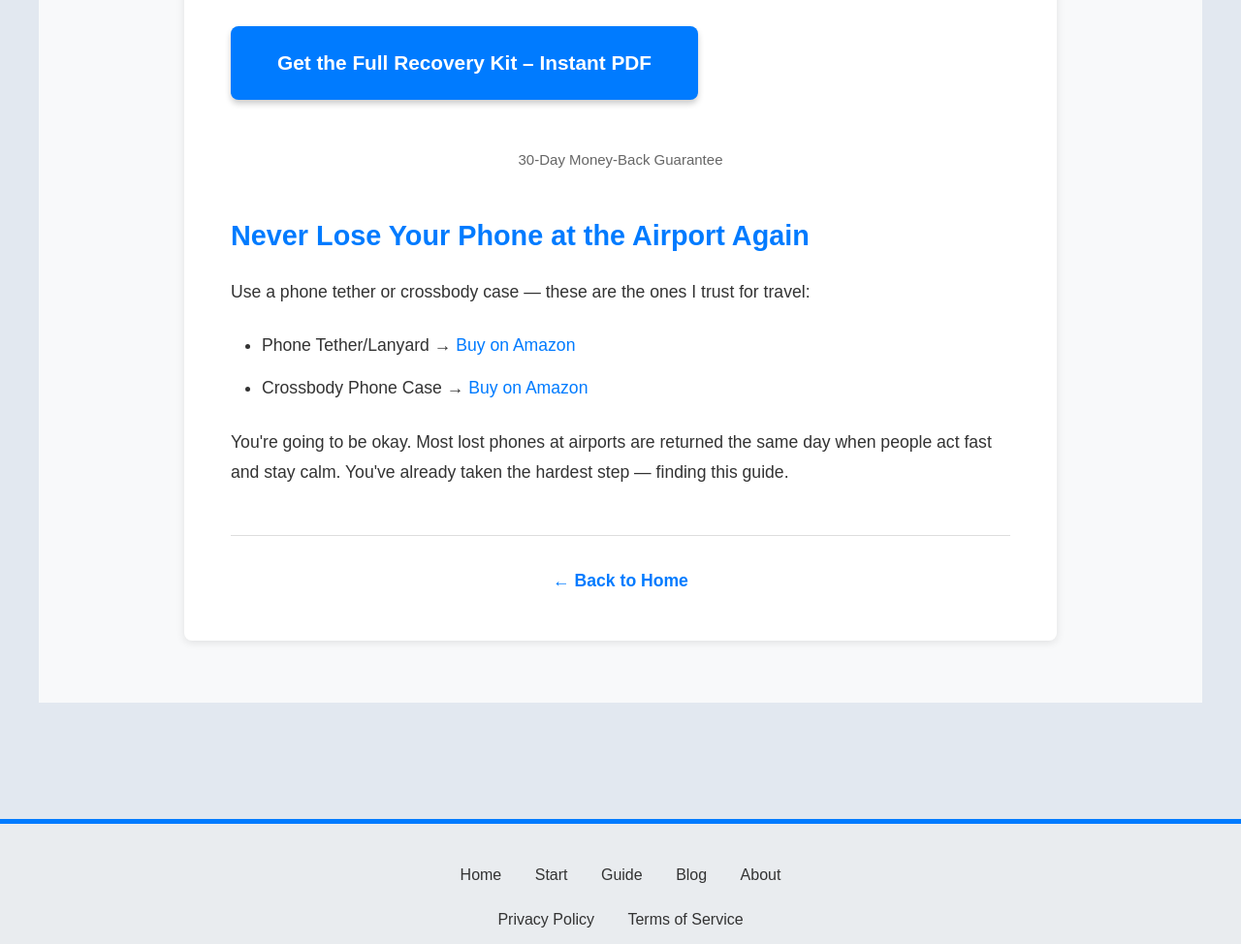
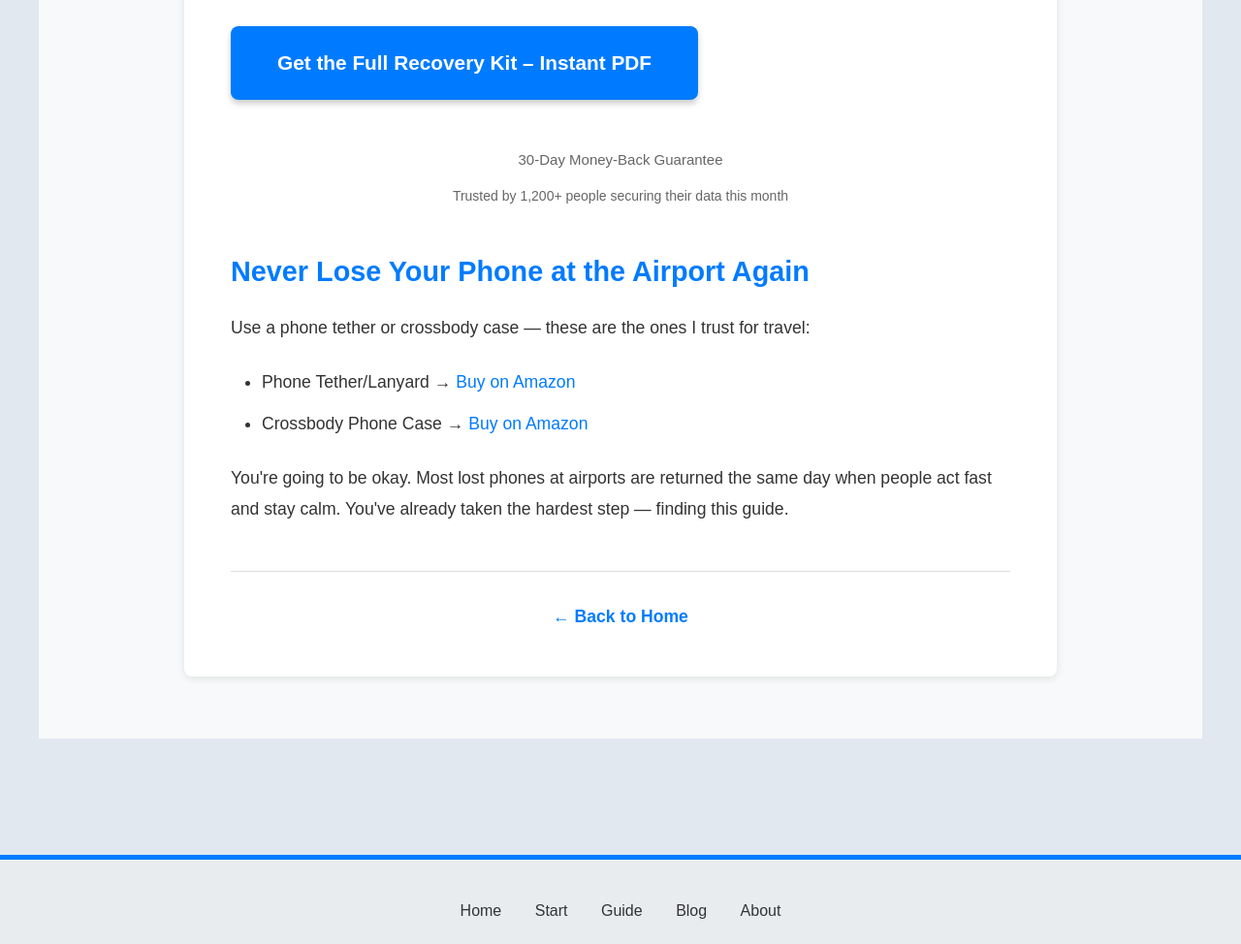
Before and after one commit to JJAllanLLC/LostPhones, a plain HTML site: page blog/lost-phone-airport-2025.html in a window 1280 px wide. Shown: the part 3460-4434 px from the top of the page at 97% size. Drawn offline with Linux system fonts and the light colour scheme; a script that the page names is missing.

Commit message:
trust badge

```diff
--- a/blog/lost-phone-airport-2025.html
+++ b/blog/lost-phone-airport-2025.html
@@ -173,6 +173,9 @@
         <p style="color:#666;font-size:15px;margin:12px 0;text-align:center;">
   30-Day Money-Back Guarantee
 </p>
+        <p style="color:#666; font-size:14px; text-align:center; margin:10px 0;">
+  Trusted by 1,200+ people securing their data this month
+</p>
 
         <h2>Never Lose Your Phone at the Airport Again</h2>
 
```
Also changed, not shown: blog/lost-android-checklist-2025.html (+3 -0 lines), blog/lost-iphone-checklist-2025.html (+3 -0 lines), blog/lost-phone-uber-lyft-2025.html (+3 -0 lines), blog/ultimate-airtag-setup-2025.html (+3 -0 lines), index.html (+6 -0 lines).
